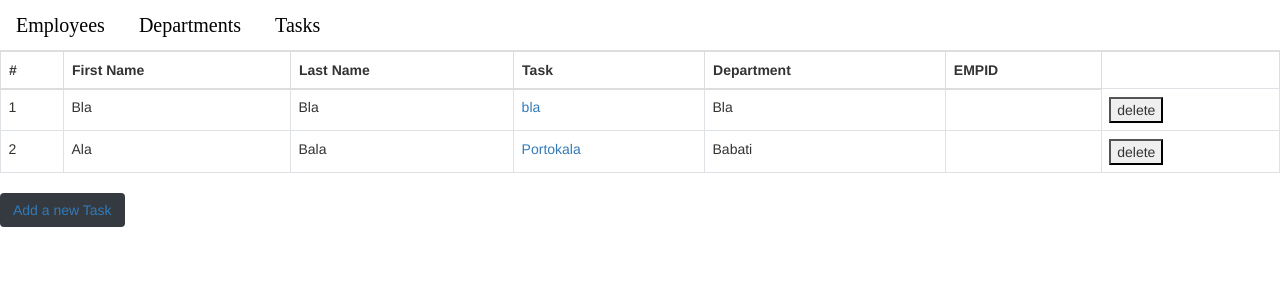
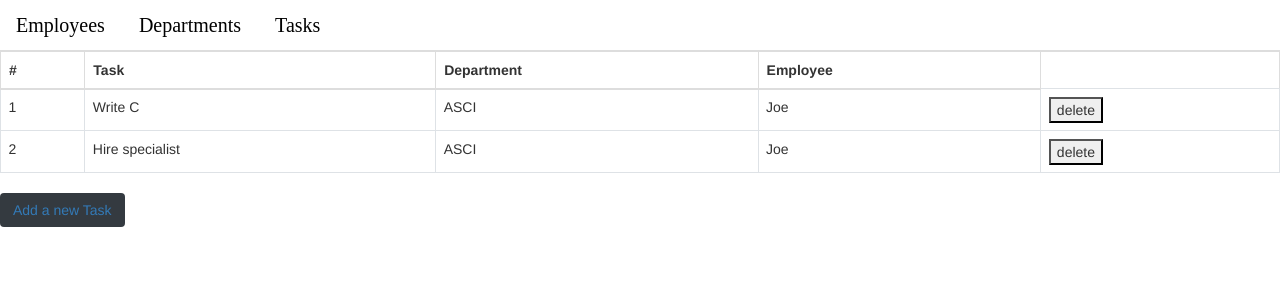
Before and after one commit to GalinKarafiziev/AngularProject, an Angular app in the folder angular-project/: page /todo in a window 1280 px wide. Shown: the top 300 px of the page. Built offline with nearby package versions, Linux system fonts and the light colour scheme.

Commit message:
Week 3 and Week 4
Week 3 assignments + Week 4 ones.

```diff
--- a/angular-project/src/app/add-task/add-task.component.html
+++ b/angular-project/src/app/add-task/add-task.component.html
@@ -3,24 +3,22 @@
             <div>
                 <h2>Add Task</h2>
                 <form>
-
-                    <p>First name:
-                        <input #fName class="Form" type="text" name="firstname" pattern="[A-Za-z]" required>
-                    </p>
-                    <p>Last name:
-                        <input #lName class="Form" type="text" name="lastname" pattern="[A-Za-z]" required>
-                    </p>
-                     <p>Task:
+                    <p>Task:
                         <input  #task class="Form" type="text" name = "task" required>
                     </p>
                     <p>Department:
-                        <input #department type="text" name="username" value="" class="Form" pattern="[A-Za-z]">
+                      <select  #department class="Form">
+                        <option *ngFor="let department of departments" value="{{department.name}}">{{department.name}}</option>
+                      </select>
+                    </p>
+                    <p>Employee:
+                      <select  #employee class="Form">
+                        <option *ngFor="let employee of employees" value="{{employee.firstname}}">{{employee.firstname}}</option>
+                      </select>
                     </p>
                     <span>
-                    <button class="btn btn-dark" (click) = "goBack()">Back</button>
+                    <button class="btn btn-dark" (click) = "goBack()" (click)="add(task.value,department.value, employee.value);">Add</button>
                     </span>
-                    <span>
-                    <button class="btn btn-dark" (click)="add(fName.value, lName.value,task.value,department.value);">Add</button>
-                    </span>
+
                 </form>
             </div>
--- a/angular-project/src/app/add-task/add-task.component.ts
+++ b/angular-project/src/app/add-task/add-task.component.ts
@@ -2,6 +2,10 @@ import { Component, OnInit } from '@angular/core';
 import { ActivatedRoute } from '@angular/router';
 import { TodoService } from '../to-do/to-do.service';
 import { Location } from '@angular/common';
+import { DepartmentService } from '../department.service';
+import { EmployeeService } from '../employee.service';
+import { Department } from 'src/app/department';
+import { Employee } from '../employee';
 @Component({
   selector: 'app-add-task',
   templateUrl: './add-task.component.html',
@@ -9,24 +13,34 @@ import { Location } from '@angular/common';
 })
 export class AddTaskComponent implements OnInit {
 
-  constructor(private route: ActivatedRoute, private todoService: TodoService, private location: Location) { }
+departments: Department[];
+employees: Employee[];
+  constructor(private route: ActivatedRoute, private todoService: TodoService, private location: Location, private departmentService: DepartmentService, private employeeService: EmployeeService) { }
 
   ngOnInit() {
+    this.getDepartments();
+    this.getEmployees();
   }
 
-  add(fName: string, lName: string, task: string, department:string): void {
-    fName = fName.trim();
-    lName = lName.trim();
+  add(task: string, department:string, employee: string): void {
     task = task.trim();
     department = department.trim();
-    if(!fName){return;}
-    if(!lName){return;}
+    employee = employee.trim();
     if(!task){return;}
     if(!department){return;}
-    this.todoService.addTask(fName, lName,task,department);
+    if(!employee){return;}
+    this.todoService.addTask(task,department,employee);
   }
   goBack(): void{
     this.location.back();
   }
 
+  getDepartments(): void {
+    this.departmentService.getDepartments().subscribe(departments => this.departments = departments);
+  }
+
+  getEmployees(): void{
+    this.employeeService.getEmployees().subscribe(employees => this.employees = employees);
+  }
+
 }
--- a/angular-project/src/app/app.module.ts
+++ b/angular-project/src/app/app.module.ts
@@ -16,6 +16,7 @@ import { EmployeeDetailsComponent } from './employee-details/employee-details.co
 import { AddEmployeeComponent } from './add-employee/add-employee.component';
 import { DepartmentDetailComponent } from './department-detail/department-detail.component';
 import { AddDepartmentComponent } from './add-department/add-department.component';
+import { AddTaskComponent } from './add-task/add-task.component';
 
 
 @NgModule({
@@ -34,7 +35,8 @@ import { AddDepartmentComponent } from './add-department/add-department.componen
     EmployeeDetailsComponent,
     AddEmployeeComponent,
     DepartmentDetailComponent,
-    AddDepartmentComponent
+    AddDepartmentComponent,
+    AddTaskComponent,
   ],
   providers: [TodoService],
   bootstrap: [AppComponent]
--- a/angular-project/src/app/to-do-detail/to-do-detail.component.html
+++ b/angular-project/src/app/to-do-detail/to-do-detail.component.html
@@ -1,28 +1,32 @@
+
 <div *ngIf="todo">
   <h2>{{todo.fName}} Details</h2>
   <div><span>Id: </span>{{todo.id}}</div>
   <div>
-    <label>First name:
-      <input [(ngModel)]="todo.fName" placeholder="First name?"/>
-    </label>
-    <br>
-    <label>Last name:
-      <input [(ngModel)]="todo.lName" placeholder="Last name?"/>
-    </label>
     <br>
     <label>Task:
       <input [(ngModel)]="todo.task" placeholder="Task"/>
     </label>
     <br>
-    <label>Department:
-      <input [(ngModel)]="todo.department" placeholder="Department"/>
-    </label>
+    <p>Department:
+      <select [(ngModel)]="todo.department"  class="Form">
+        <option *ngFor="let department of departments" value="{{department.name}}">{{department.name}}</option>
+      </select>
+    </p>
+    <p>Employee:
+      <select [(ngModel)]="todo.employee"  class="Form">
+        <option *ngFor="let employee of employees" value="{{employee.firstname}}">{{employee.firstname}}</option>
+      </select>
+    </p>
+    <br>
+    <br>
+
     <br>
 
   </div>
   <span><button class="btn btn-dark" (click) = "goBack()">Back</button>
   </span>
-  <span><button class="btn btn-dark" (click)="save()">Save</button>
+  <span><button class="btn btn-dark" (click)="save()" (click)="goBack()">Save</button>
   </span>
 
 </div>
--- a/angular-project/src/app/to-do-detail/to-do-detail.component.ts
+++ b/angular-project/src/app/to-do-detail/to-do-detail.component.ts
@@ -5,6 +5,9 @@ import { Todo } from 'src/app/todo';
 import { ActivatedRoute } from '@angular/router';
 import { Location } from '@angular/common';
 import { EmployeeService } from '../employee.service';
+import { DepartmentService } from '../department.service';
+import { Department } from '../department';
+import { Employee } from 'src/app/employee';
 
 @Component({
   selector: 'todetail',
@@ -16,15 +19,19 @@ export class ToDoDetailComponent implements OnInit {
 @Input() todo: Todo;
 empServ: EmployeeService;
 todoServ:TodoService;
-
-constructor(private route: ActivatedRoute, private employeeService: TodoService, private location: Location) { }
+departments: Department[];
+employees: Employee[];
+todo2: Todo;
+constructor(private route: ActivatedRoute, private todoService: TodoService, private location: Location, private employeeService: EmployeeService, private departmentService: DepartmentService) { }
 
 
   ngOnInit() {
+    this.getEmployees();
+    this.getDepartments();
   }
   getTask(): void{
   	const id = +this.route.snapshot.paramMap.get('id');
-  	this.employeeService.getTask(id).subscribe(task => this.todo = task)
+  	this.todoService.getTask(id).subscribe(task => this.todo = task)
   }
 
   goBack(): void{
@@ -34,6 +41,13 @@ constructor(private route: ActivatedRoute, private employeeService: TodoService,
    this.todoServ.updateTask(this.todo);
    this.goBack();
  }
+ getDepartments(): void {
+   this.departmentService.getDepartments().subscribe(departments => this.departments = departments);
+ }
+
+getEmployees(): void{
+  this.employeeService.getEmployees().subscribe(employees => this.employees = employees);
+}
 
 
 }
--- a/angular-project/src/app/to-do/to-do.component.html
+++ b/angular-project/src/app/to-do/to-do.component.html
@@ -2,11 +2,9 @@
   <thead>
     <tr>
       <th scope="col">#</th>
-      <th scope="col">First Name</th>
-      <th scope="col">Last Name</th>
       <th scope="col">Task</th>
       <th scope="col">Department</th>
-      <th scope="col">EMPID</th>
+      <th scope="col">Employee</th>
     </tr>
   </thead>
 <tr *ngFor = "let todo of todos" [class.selected]="todo === selectedTask"
@@ -14,15 +12,11 @@
   <td>
     <span>{{todo.idE}}</span>
   </td>
-  <td><span>{{todo.fName}}</span>
-  </td>
-  <td><span>{{todo.lName}}</span>
-  </td>
-  <td><span><a class="link" routerLink="/detail/{{todo.id}}">{{todo.task}}</a></span>
+  <td><span>{{todo.task}}</span>
   </td>
   <td ><span>{{todo.department}}</span>
   </td>
-  <td><span>{{todo.employee.firstname}}</span></td>
+  <td><span>{{todo.employee}}</span></td>
   <td> <button (click)="delete(todo)">delete</button></td>
 
 </tr>
--- a/angular-project/src/app/to-do/to-do.component.ts
+++ b/angular-project/src/app/to-do/to-do.component.ts
@@ -20,6 +20,7 @@ export class ToDoComponent implements OnInit {
    }
 
   ngOnInit() {
+    this.getTasks();
   }
 
   onSelect(todo: Todo): void {
--- a/angular-project/src/app/to-do/to-do.service.ts
+++ b/angular-project/src/app/to-do/to-do.service.ts
@@ -21,8 +21,8 @@ export class TodoService
   }
 
   mockToArray() {
-  this.todoTasks.push(new Todo("Bla", "Bla", "bla", "Bla", 1));
-  this.todoTasks.push(new Todo("Ala", "Bala", "Portokala", "Babati", 2));
+  this.todoTasks.push(new Todo("Write C", "ASCI", "Joe"));
+  this.todoTasks.push(new Todo("Hire specialist", "ASCI", "Joe"));
   return this.todoTasks;
 }
 getTasks(): Observable<Todo[]>{
@@ -32,16 +32,16 @@ getTask(id: number): Observable<Todo>{
   return of (this.todoTasks.find(task => task.idE === id));
 }
 
-updateTask(nTask: Todo): void{
+updateTask(newTask: Todo): void{
   console.log (this.todoTasks);
-  let oTask = this.todoTasks.find(oTask => oTask.idE === nTask.idE)
-    oTask = nTask;
+  let oTask = this.todoTasks.find(task => task.idE === newTask.idE)
+    oTask = newTask;
   console.log (this.todoTasks);
 }
 
-addTask (fname:string, lname:string, task: string, department:string, id:number): void {
+addTask (task: string, department:string, employee: string): void {
   console.log (this.todoTasks);
-  this.todoTasks.push(new Todo(fname,lname,task, department, id));
+  this.todoTasks.push(new Todo(task, department, employee));
   console.log (this.todoTasks);
 }
 deleteTask(task: Todo): void{
--- a/angular-project/src/app/todo.ts
+++ b/angular-project/src/app/todo.ts
@@ -3,22 +3,16 @@ import { Employee } from "./employee";
 import { Observable } from "rxjs";
 
 export class Todo{
-  employee: Observable<Employee>;
   static id: number = 1;
-  fName: string;
-  lName: string;
   task: string;
   department: string;
   idE: number;
-  idEmpl: Employee;
-  empSrv: EmployeeService = new EmployeeService();
-  constructor(fName: string, lName: string, task:string, department:string, idEmp: number){
-    this.fName = fName;
-    this.lName = lName;
+  employee: string;
+  constructor(task:string, department:string, employee: string){
     this.task = task;
     this.department = department;
     this.idE = Todo.id++;
-    this.employee = this.empSrv.getEmployee(idEmp);
+    this.employee = employee;
 
 
   }
```
Also changed, not shown: angular-project/src/app/app-routing.module.ts (+8 -6 lines).
